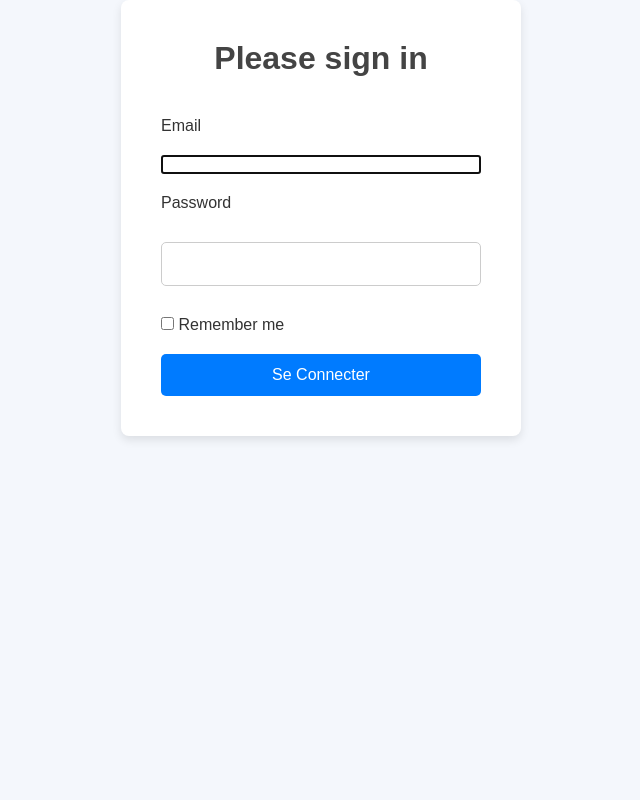
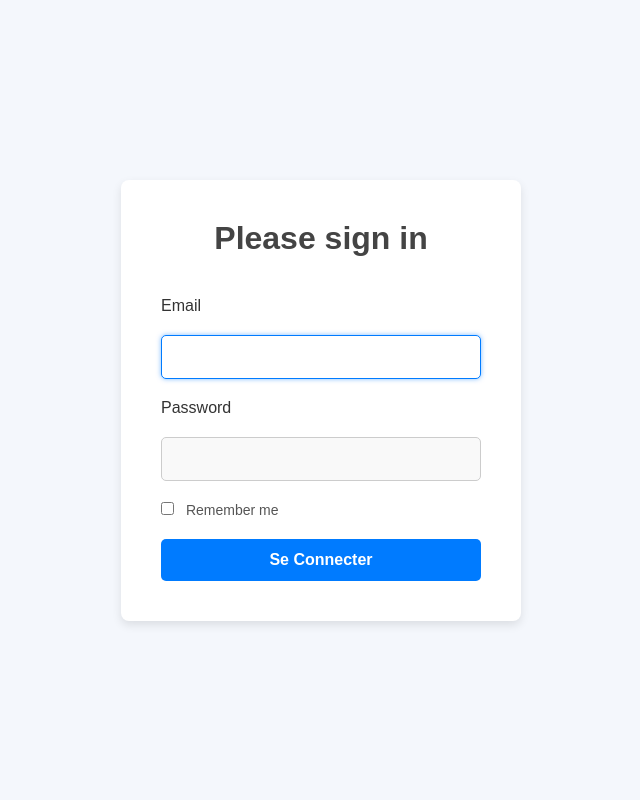
Before and after one commit to ilyaasAS/projet-fin-d-annee, a Symfony app: template templates/security/login.html.twig in a window 1280 px wide. Shown: the whole page, without its empty margins (319-959 px from the left). Run offline with Twig, Linux system fonts and the light colour scheme; the template is opened without the code that fills it, so the values that code supplies are empty; some libraries are stand-ins or nearby versions.

Commit message:
Connexion V3

```diff
--- a/public/css/styles.css
+++ b/public/css/styles.css
@@ -12,13 +12,10 @@ body {
     color: #333;
     margin: 0;
     padding: 0;
-}
-
-/* Container for center alignment */
-.container {
-    max-width: 1200px;
-    margin: 0 auto;
-    padding: 30px;
+    display: flex;
+    justify-content: center;
+    align-items: center;
+    height: 100vh;
 }
 
 /* Form Styling */
@@ -28,7 +25,7 @@ form {
     border-radius: 8px;
     box-shadow: 0 4px 10px rgba(0, 0, 0, 0.1);
     max-width: 400px;
-    margin: 0 auto;
+    width: 100%;
     display: flex;
     flex-direction: column;
     gap: 20px;
@@ -42,14 +39,34 @@ h1 {
 }
 
 /* Form Inputs */
-input[type="text"],
+input[type="email"],
 input[type="password"] {
     width: 100%;
     padding: 12px;
-    margin: 10px 0;
     border: 1px solid #ccc;
     border-radius: 5px;
     font-size: 16px;
+    color: #333;
+    background-color: #f9f9f9;
+    transition: border-color 0.3s, background-color 0.3s;
+}
+
+input[type="email"]:focus,
+input[type="password"]:focus {
+    border-color: #007bff;
+    background-color: #fff;
+    outline: none;
+    box-shadow: 0 0 5px rgba(0, 123, 255, 0.5);
+}
+
+/* Checkbox Styling */
+.checkbox label {
+    font-size: 14px;
+    color: #555;
+}
+
+.checkbox input {
+    margin-right: 8px;
 }
 
 /* Submit Button */
@@ -61,54 +78,47 @@ button[type="submit"] {
     border-radius: 5px;
     cursor: pointer;
     font-size: 16px;
-    transition: background-color 0.3s;
+    font-weight: bold;
+    transition: background-color 0.3s, transform 0.2s;
 }
 
 button[type="submit"]:hover {
     background-color: #0056b3;
+    transform: scale(1.02);
+}
+
+button[type="submit"]:active {
+    background-color: #003f8a;
 }
 
 /* Links */
 a {
     color: #007bff;
     text-decoration: none;
+    font-size: 14px;
+    margin-top: 10px;
+    display: inline-block;
+    text-align: center;
 }
 
 a:hover {
     text-decoration: underline;
 }
 
+/* Error Messages */
+.alert {
+    color: #721c24;
+    background-color: #f8d7da;
+    border: 1px solid #f5c6cb;
+    padding: 10px;
+    border-radius: 5px;
+    font-size: 14px;
+    margin-bottom: 20px;
+}
+
 /* Responsive Design */
 @media screen and (max-width: 600px) {
-    .container {
-        padding: 20px;
-    }
-
     form {
         padding: 20px;
     }
 }
-
-/* Home Page Styling */
-.home-container {
-    text-align: center;
-    padding: 50px 0;
-}
-
-.home-container h1 {
-    color: #444;
-    margin-bottom: 20px;
-}
-
-.home-container a {
-    padding: 10px 20px;
-    background-color: #007bff;
-    color: #fff;
-    border-radius: 5px;
-    text-decoration: none;
-    transition: background-color 0.3s;
-}
-
-.home-container a:hover {
-    background-color: #0056b3;
-}
--- a/templates/security/login.html.twig
+++ b/templates/security/login.html.twig
@@ -3,9 +3,10 @@
 {% block title %}Connexion{% endblock %}
 
 {% block body %}
+
 <form method="post">
     {% if error %}
-        <div class="alert alert-danger">{{ error.messageKey|trans(error.messageData, 'security') }}</div>
+        <div class="alert">{{ error.messageKey|trans(error.messageData, 'security') }}</div>
     {% endif %}
 
     {% if app.user %}
@@ -14,26 +15,23 @@
         </div>
     {% endif %}
 
-    <h1 class="h3 mb-3 font-weight-normal">Please sign in</h1>
+    <h1>Please sign in</h1>
 
     <label for="inputEmail">Email</label>
-    <input type="email" value="{{ last_username }}" name="username" id="inputEmail" class="form-control" autocomplete="email" required autofocus>
+    <input type="email" value="{{ last_username }}" name="username" id="inputEmail" required autofocus>
 
     <label for="inputPassword">Password</label>
-    <input type="password" name="password" id="inputPassword" class="form-control" autocomplete="current-password" required>
+    <input type="password" name="password" id="inputPassword" required>
 
     <input type="hidden" name="_csrf_token"
-           value="{{ csrf_token('authenticate') }}"
-    >
+           value="{{ csrf_token('authenticate') }}">
 
-    <div class="checkbox mb-3">
+    <div class="checkbox">
         <label>
             <input type="checkbox" name="_remember_me"> Remember me
         </label>
     </div>
 
-    <button class="btn btn-lg btn-primary" type="submit">
-        Se Connecter
-    </button>
+    <button type="submit">Se Connecter</button>
 </form>
 {% endblock %}
```
